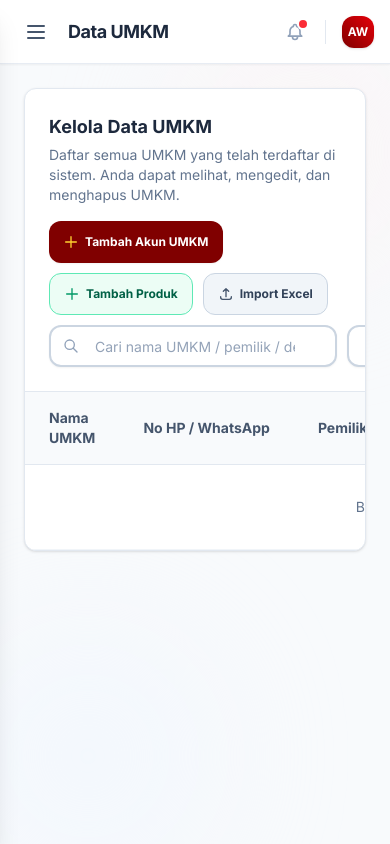
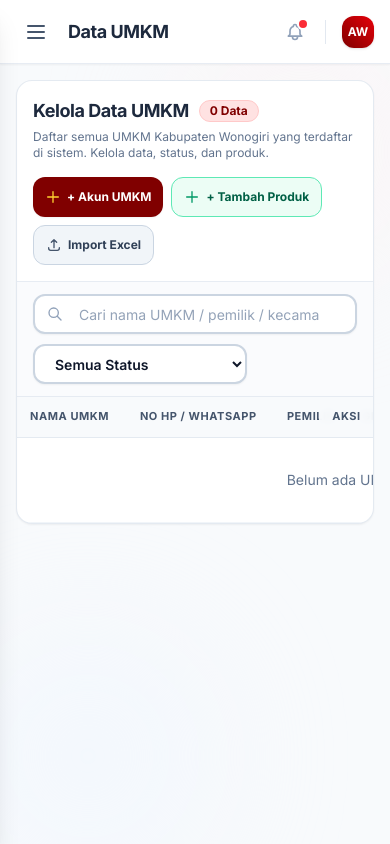
Before and after one commit to da1892/pojok_umkm, a Laravel app: page /admin/toko in a window 390 px wide. Run offline with Laravel 12, Linux system fonts and the light colour scheme; a user stored in the database is signed in; data comes from the database, SQL or seed files in the repository; data that the repository does not hold is empty; style sheets or scripts are compiled from the project's sources; parts of the project's set-up code (start-up, migrations or seed data) failed here and were passed over; some libraries are stand-ins or nearby versions.

Commit message:
fix: optimalkan tata letak tabel admin data UMKM agar responsif dan pas di tablet dan ipad

```diff
--- a/resources/views/admin/stores/index.blade.php
+++ b/resources/views/admin/stores/index.blade.php
@@ -3,84 +3,116 @@
 @section('page_title', 'Data UMKM')
 
 @section('content')
-<div class="bg-white rounded-xl shadow-sm border border-slate-200 overflow-hidden">
-    <div class="p-6 border-b border-slate-200 flex flex-col md:flex-row md:items-center md:justify-between gap-4">
+<div class="bg-white rounded-2xl shadow-xs border border-slate-200/90 overflow-hidden">
+    <!-- Header: Judul & Tombol Aksi Utama -->
+    <div class="p-4 sm:p-5 lg:p-6 border-b border-slate-200/80 flex flex-col md:flex-row md:items-center md:justify-between gap-4">
         <div>
-            <h3 class="font-bold text-slate-800 text-lg">Kelola Data UMKM</h3>
-            <p class="text-slate-500 text-sm mt-1">Daftar semua UMKM yang telah terdaftar di sistem. Anda dapat melihat, mengedit, dan menghapus UMKM.</p>
+            <div class="flex items-center gap-2.5">
+                <h3 class="font-black text-slate-800 text-lg sm:text-xl tracking-tight">Kelola Data UMKM</h3>
+                <span class="px-2.5 py-0.5 rounded-full text-xs font-black bg-red-100 text-[#800000] border border-red-200">
+                    {{ $umkms->total() }} Data
+                </span>
             </div>
-        <div class="flex flex-wrap items-center gap-2.5">
-            <a href="{{ route('admin.users.create') }}" class="inline-flex items-center gap-1.5 px-3.5 py-2 text-xs font-bold text-white bg-[#800000] hover:bg-[#600000] rounded-xl shadow-xs transition-colors cursor-pointer" style="height: 42px;">
+            <p class="text-slate-500 text-xs sm:text-sm mt-1">Daftar semua UMKM Kabupaten Wonogiri yang terdaftar di sistem. Kelola data, status, dan produk.</p>
+        </div>
+        <div class="flex flex-wrap items-center gap-2 shrink-0">
+            <a href="{{ route('admin.users.create') }}" class="inline-flex items-center gap-1.5 px-3 sm:px-3.5 py-2 text-xs font-bold text-white bg-[#800000] hover:bg-[#600000] rounded-xl shadow-xs transition-all cursor-pointer h-10" title="Tambah Akun Pelaku UMKM Baru">
                 <svg class="w-4 h-4 text-amber-300" fill="none" stroke="currentColor" viewBox="0 0 24 24"><path stroke-linecap="round" stroke-linejoin="round" stroke-width="2" d="M12 4v16m8-8H4"/></svg>
-                <span>Tambah Akun UMKM</span>
+                <span>+ Akun UMKM</span>
             </a>
-            <a href="{{ route('admin.products.create') }}" class="inline-flex items-center gap-1.5 px-3.5 py-2 text-xs font-bold text-emerald-800 bg-emerald-50 hover:bg-emerald-100 border border-emerald-300 rounded-xl transition-colors cursor-pointer" style="height: 42px;" title="Tambah produk baru untuk UMKM terdaftar">
+            <a href="{{ route('admin.products.create') }}" class="inline-flex items-center gap-1.5 px-3 sm:px-3.5 py-2 text-xs font-bold text-emerald-800 bg-emerald-50 hover:bg-emerald-100 border border-emerald-300 rounded-xl transition-all cursor-pointer h-10" title="Tambah produk baru untuk UMKM terdaftar">
                 <svg class="w-4 h-4 text-emerald-600" fill="none" stroke="currentColor" viewBox="0 0 24 24"><path stroke-linecap="round" stroke-linejoin="round" stroke-width="2" d="M12 4v16m8-8H4"/></svg>
-                <span>Tambah Produk</span>
+                <span>+ Tambah Produk</span>
             </a>
-            <a href="{{ route('admin.users.index') }}#modal-import" class="inline-flex items-center gap-1.5 px-3.5 py-2 text-xs font-bold text-slate-700 bg-slate-100 hover:bg-slate-200 border border-slate-300 rounded-xl transition-colors cursor-pointer" style="height: 42px;">
+            <a href="{{ route('admin.users.index') }}#modal-import" class="inline-flex items-center gap-1.5 px-3 sm:px-3.5 py-2 text-xs font-bold text-slate-700 bg-slate-100 hover:bg-slate-200 border border-slate-300 rounded-xl transition-all cursor-pointer h-10" title="Import data UMKM dari Excel">
                 <svg class="w-4 h-4 text-slate-600" fill="none" stroke="currentColor" viewBox="0 0 24 24"><path stroke-linecap="round" stroke-linejoin="round" stroke-width="2" d="M4 16v1a3 3 0 003 3h10a3 3 0 003-3v-1m-4-8l-4-4m0 0L8 8m4-4v12"/></svg>
                 <span>Import Excel</span>
             </a>
-            <form id="filter-form" action="{{ route('admin.stores') }}" method="GET" class="flex items-center gap-2.5">
-            <div class="relative flex items-center">
+        </div>
+    </div>
+
+    <!-- Toolbar: Filter Pencarian & Status (Responsif & Rapi di Tablet/Pad) -->
+    <div class="px-4 py-3 sm:px-5 sm:py-3.5 bg-slate-50/70 border-b border-slate-200/80">
+        <form id="filter-form" action="{{ route('admin.stores') }}" method="GET" class="flex flex-col sm:flex-row items-stretch sm:items-center gap-2.5">
+            <div class="relative flex-1 min-w-[200px]">
                 <div class="absolute inset-y-0 left-0 pl-3.5 flex items-center pointer-events-none text-slate-400 z-10">
                     <svg class="w-4 h-4" fill="none" stroke="currentColor" viewBox="0 0 24 24"><path stroke-linecap="round" stroke-linejoin="round" stroke-width="2" d="M21 21l-6-6m2-5a7 7 0 11-14 0 7 7 0 0114 0z"></path></svg>
                 </div>
-                <input type="text" id="search-input" name="search" value="{{ request('search') }}" placeholder="Cari nama UMKM / pemilik / desa..." autocomplete="off" class="search-input-padding w-72 sm:w-80 text-sm font-semibold text-slate-900 placeholder:text-slate-400 placeholder:font-normal bg-white border-2 border-slate-300 rounded-xl focus:ring-4 focus:ring-red-500/15 focus:border-[#800000] outline-none shadow-xs transition-all" style="padding-left: 2.75rem !important; padding-right: 2.5rem !important; height: 42px;">
+                <input type="text" id="search-input" name="search" value="{{ request('search') }}" placeholder="Cari nama UMKM / pemilik / kecamatan / desa..." autocomplete="off" class="w-full text-xs sm:text-sm font-semibold text-slate-900 placeholder:text-slate-400 placeholder:font-normal bg-white border border-slate-300 rounded-xl focus:ring-3 focus:ring-red-500/15 focus:border-[#800000] outline-none shadow-2xs transition-all h-10 pl-10 pr-9">
                 <button type="button" id="clear-search-btn" class="absolute inset-y-0 right-0 pr-3 flex items-center text-slate-400 hover:text-slate-700 transition-colors z-10 {{ request('search') ? '' : 'hidden' }}" onclick="clearSearch()" title="Hapus pencarian">
                     <span class="w-5 h-5 flex items-center justify-center rounded-full bg-slate-100 hover:bg-slate-200 text-slate-500">
                         <svg class="w-3.5 h-3.5" fill="none" stroke="currentColor" viewBox="0 0 24 24"><path stroke-linecap="round" stroke-linejoin="round" stroke-width="2" d="M6 18L18 6M6 6l12 12"></path></svg>
                     </span>
                 </button>
             </div>
-            <select name="status" onchange="document.getElementById('filter-form').submit()" class="px-3 text-sm font-semibold bg-white border-2 border-slate-300 rounded-xl text-slate-800 focus:ring-4 focus:ring-red-500/15 focus:border-[#800000] outline-none shadow-xs transition-all cursor-pointer" style="height: 42px;">
+            <div class="flex items-center gap-2 shrink-0">
+                <select name="status" onchange="document.getElementById('filter-form').submit()" class="h-10 px-3 text-xs sm:text-sm font-semibold bg-white border border-slate-300 rounded-xl text-slate-800 focus:ring-3 focus:ring-red-500/15 focus:border-[#800000] outline-none shadow-2xs transition-all cursor-pointer">
                     <option value="">Semua Status</option>
                     <option value="verified" {{ request('status') == 'verified' ? 'selected' : '' }}>Disetujui</option>
                     <option value="pending" {{ request('status') == 'pending' ? 'selected' : '' }}>Menunggu Persetujuan</option>
                     <option value="rejected" {{ request('status') == 'rejected' ? 'selected' : '' }}>Ditolak</option>
                 </select>
+                @if(request('search') || request('status'))
+                <a href="{{ route('admin.stores') }}" class="h-10 px-3 inline-flex items-center justify-center text-xs font-bold text-red-700 bg-red-50 hover:bg-red-100 border border-red-200 rounded-xl transition-colors shrink-0" title="Reset filter">
+                    Reset
+                </a>
+                @endif
+            </div>
         </form>
     </div>
-    </div>
-    <div class="overflow-x-auto">
-        <table class="w-full text-left text-sm">
-            <thead class="bg-slate-50 border-b border-slate-200 text-slate-600 font-semibold">
+
+    <!-- Tabel Data UMKM (Pas di Tablet/iPad dengan Sticky Action Column) -->
+    <div class="overflow-x-auto table-scrollbar -mx-px">
+        <table class="w-full min-w-[760px] text-left text-sm border-collapse">
+            <thead class="bg-slate-50/90 border-b border-slate-200/90 text-slate-600 font-bold text-[11px] uppercase tracking-wider">
                 <tr>
-                    <th class="px-6 py-4">Nama UMKM</th>
-                    <th class="px-6 py-4 whitespace-nowrap">No HP / WhatsApp</th>
-                    <th class="px-6 py-4 whitespace-nowrap">Pemilik</th>
-                    <th class="px-6 py-4 whitespace-nowrap">Gender</th>
-                    <th class="px-6 py-4 whitespace-nowrap">Wilayah (Kecamatan & Desa)</th>
-                    <th class="px-6 py-4 whitespace-nowrap">Status</th>
-                    <th class="px-6 py-4 text-center whitespace-nowrap">Aksi</th>
+                    <th class="px-3.5 py-3 sm:px-4 sm:py-3.5">Nama UMKM</th>
+                    <th class="px-3 py-3 sm:px-3.5 sm:py-3.5 whitespace-nowrap">No HP / WhatsApp</th>
+                    <th class="px-3 py-3 sm:px-3.5 sm:py-3.5 whitespace-nowrap">Pemilik</th>
+                    <th class="px-2.5 py-3 sm:px-3 sm:py-3.5 text-center whitespace-nowrap">Gender</th>
+                    <th class="px-3 py-3 sm:px-3.5 sm:py-3.5 whitespace-nowrap">Wilayah (Kecamatan & Desa)</th>
+                    <th class="px-3 py-3 sm:px-3.5 sm:py-3.5 whitespace-nowrap">Status</th>
+                    <th class="px-3 py-3 sm:px-4 sm:py-3.5 text-center whitespace-nowrap sticky right-0 bg-slate-50/95 backdrop-blur-xs z-10 border-l border-slate-200/80 shadow-[-4px_0_6px_-2px_rgba(0,0,0,0.04)]">Aksi</th>
                 </tr>
             </thead>
             <tbody class="divide-y divide-slate-100">
                 @forelse($umkms as $umkm)
-                <tr class="umkm-row hover:bg-slate-50 transition-colors">
-                    <td class="px-6 py-4 font-bold text-[#800000] text-base">
+                <tr class="umkm-row hover:bg-slate-50/80 transition-colors group">
+                    <td class="px-3.5 py-3 sm:px-4 sm:py-3.5 font-bold text-[#800000] text-sm sm:text-base">
+                        <a href="{{ route('admin.umkm.show', $umkm->id) }}" class="hover:underline line-clamp-2 block" title="{{ $umkm->business_name }}">
                             {{ $umkm->business_name }}
+                        </a>
                     </td>
-                    <td class="px-6 py-4 whitespace-nowrap">
-                        <div class="flex items-center text-sm text-slate-600 font-medium">
-                            <svg class="w-4 h-4 mr-1.5 text-slate-400" fill="none" stroke="currentColor" viewBox="0 0 24 24"><path stroke-linecap="round" stroke-linejoin="round" stroke-width="2" d="M3 5a2 2 0 012-2h3.28a1 1 0 01.948.684l1.498 4.493a1 1 0 01-.502 1.21l-2.257 1.13a11.042 11.042 0 005.516 5.516l1.13-2.257a1 1 0 011.21-.502l4.493 1.498a1 1 0 01.684.949V19a2 2 0 01-2 2h-1C9.716 21 3 14.284 3 6V5z"></path></svg>
-                            {{ $umkm->phone }}
-                        </div>
+                    <td class="px-3 py-3 sm:px-3.5 sm:py-3.5 whitespace-nowrap">
+                        <a href="https://wa.me/{{ preg_replace('/^0/', '62', preg_replace('/[^0-9]/', '', $umkm->phone)) }}" target="_blank" class="inline-flex items-center text-xs sm:text-sm text-slate-600 hover:text-emerald-700 font-medium transition-colors" title="Hubungi via WhatsApp">
+                            <svg class="w-3.5 h-3.5 mr-1 text-emerald-600" fill="none" stroke="currentColor" viewBox="0 0 24 24"><path stroke-linecap="round" stroke-linejoin="round" stroke-width="2" d="M3 5a2 2 0 012-2h3.28a1 1 0 01.948.684l1.498 4.493a1 1 0 01-.502 1.21l-2.257 1.13a11.042 11.042 0 005.516 5.516l1.13-2.257a1 1 0 011.21-.502l4.493 1.498a1 1 0 01.684.949V19a2 2 0 01-2 2h-1C9.716 21 3 14.284 3 6V5z"></path></svg>
+                            <span>{{ $umkm->phone }}</span>
+                        </a>
                     </td>
-                    <td class="px-6 py-4 font-medium text-slate-800 whitespace-nowrap">
+                    <td class="px-3 py-3 sm:px-3.5 sm:py-3.5 font-medium text-slate-800 text-xs sm:text-sm whitespace-nowrap">
                         {{ $umkm->owner_name }}
                     </td>
-                    <td class="px-6 py-4 font-medium text-slate-800 whitespace-nowrap">
-                        {{ $umkm->gender ?: '-' }}
-                    </td>
-                    <td class="px-6 py-4 whitespace-nowrap">
-                        <div class="font-medium text-slate-800">{{ $umkm->district ?? '-' }}</div>
-                        @if($umkm->village)
-                            <div class="text-xs text-slate-500">Ds. {{ $umkm->village }}</div>
+                    <td class="px-2.5 py-3 sm:px-3 sm:py-3.5 text-center whitespace-nowrap">
+                        @php
+                            $g = strtoupper(trim((string)$umkm->gender));
+                            $isMale = in_array($g, ['L', 'LAKI-LAKI', 'PRIA']);
+                            $isFemale = in_array($g, ['P', 'PEREMPUAN', 'WANITA']);
+                        @endphp
+                        @if($isMale)
+                            <span class="inline-flex items-center justify-center w-6 h-6 rounded-md bg-blue-50 text-blue-700 text-xs font-bold border border-blue-200" title="Laki-laki">L</span>
+                        @elseif($isFemale)
+                            <span class="inline-flex items-center justify-center w-6 h-6 rounded-md bg-pink-50 text-pink-700 text-xs font-bold border border-pink-200" title="Perempuan">P</span>
+                        @else
+                            <span class="text-xs text-slate-400">-</span>
                         @endif
                     </td>
-                    <td class="px-6 py-4">
+                    <td class="px-3 py-3 sm:px-3.5 sm:py-3.5 whitespace-nowrap">
+                        <div class="font-bold text-slate-800 text-xs sm:text-sm">{{ $umkm->district ?? '-' }}</div>
+                        @if($umkm->village)
+                            <div class="text-[11px] text-slate-500 font-medium">Ds. {{ $umkm->village }}</div>
+                        @endif
+                    </td>
+                    <td class="px-3 py-3 sm:px-3.5 sm:py-3.5 whitespace-nowrap">
                         @if($umkm->status == 'verified')
                             <span class="inline-flex items-center gap-1.5 px-2.5 py-1 rounded-md text-xs font-semibold bg-emerald-50 text-emerald-700 border border-emerald-200">
                                 <span class="w-1.5 h-1.5 rounded-full bg-emerald-500"></span>
@@ -89,7 +121,7 @@
                         @elseif($umkm->status == 'pending')
                             <span class="inline-flex items-center gap-1.5 px-2.5 py-1 rounded-md text-xs font-semibold bg-amber-50 text-amber-700 border border-amber-200">
                                 <span class="w-1.5 h-1.5 rounded-full bg-amber-500 animate-pulse"></span>
-                                Menunggu Persetujuan
+                                Menunggu
                             </span>
                         @else
                             <span class="inline-flex items-center gap-1.5 px-2.5 py-1 rounded-md text-xs font-semibold bg-red-50 text-red-700 border border-red-200">
@@ -97,14 +129,14 @@
                                 Ditolak
                             </span>
                             @if(!empty($umkm->rejection_note))
-                                <div class="text-[10px] text-red-600 font-medium mt-1 max-w-[140px] truncate" title="Alasan: {{ $umkm->rejection_note }}">
+                                <div class="text-[10px] text-red-600 font-medium mt-0.5 max-w-[120px] truncate" title="Alasan: {{ $umkm->rejection_note }}">
                                     Catatan: {{ $umkm->rejection_note }}
                                 </div>
                             @endif
                         @endif
                     </td>
-                    <td class="px-6 py-4 text-center whitespace-nowrap">
-                        <div class="flex items-center justify-center gap-2">
+                    <td class="px-3 py-3 sm:px-4 sm:py-3.5 text-center whitespace-nowrap sticky right-0 bg-white group-hover:bg-slate-50/95 transition-colors z-10 border-l border-slate-100 shadow-[-4px_0_6px_-2px_rgba(0,0,0,0.04)]">
+                        <div class="flex items-center justify-center gap-1.5">
                             <!-- Tambah Produk untuk UMKM Ini -->
                             <a href="{{ route('admin.products.create', ['umkm_id' => $umkm->id]) }}"
                                data-tooltip="Tambah Produk untuk UMKM Ini"
@@ -134,7 +166,7 @@
                                     onclick="confirmDeleteUmkm('{{ $umkm->id }}', '{{ addslashes($umkm->business_name) }}')"
                                     data-tooltip="Hapus UMKM"
                                     title="Hapus UMKM"
-                                    class="w-8 h-8 rounded-lg bg-red-50 text-red-600 hover:bg-red-600 hover:text-white border border-red-200/80 flex items-center justify-center transition-all duration-200 shadow-2xs">
+                                    class="w-8 h-8 rounded-lg bg-red-50 text-red-600 hover:bg-red-600 hover:text-white border border-red-200/80 flex items-center justify-center transition-all duration-200 shadow-2xs cursor-pointer">
                                 <svg class="w-4 h-4 pointer-events-none" fill="none" stroke="currentColor" viewBox="0 0 24 24"><path stroke-linecap="round" stroke-linejoin="round" stroke-width="2" d="M19 7l-.867 12.142A2 2 0 0116.138 21H7.862a2 2 0 01-1.995-1.858L5 7m5 4v6m4-6v6m1-10V4a1 1 0 00-1-1h-4a1 1 0 00-1 1v3M4 7h16"/></svg>
                             </button>
                             <form id="delete-umkm-form-{{ $umkm->id }}" action="{{ route('admin.umkm.destroy', $umkm->id) }}" method="POST" class="hidden">
@@ -160,7 +192,7 @@
         </table>
     </div>
     @if($umkms->hasPages())
-    <div class="p-4 border-t border-slate-200">
+    <div class="p-4 border-t border-slate-200 bg-white">
         {{ $umkms->links() }}
     </div>
     @endif
--- a/resources/views/layouts/admin.blade.php
+++ b/resources/views/layouts/admin.blade.php
@@ -204,7 +204,7 @@
             </header>
 
             <!-- Page Content -->
-            <div class="flex-1 overflow-y-auto p-6 lg:p-8 relative">
+            <div class="flex-1 overflow-y-auto p-4 sm:p-5 lg:p-8 relative">
                 <!-- Background decoration -->
                 <div class="absolute top-0 right-0 -mt-10 -mr-10 w-64 h-64 bg-red-50 rounded-full blur-3xl opacity-50 pointer-events-none"></div>
                 <div class="absolute bottom-0 left-0 -mb-10 -ml-10 w-64 h-64 bg-blue-50 rounded-full blur-3xl opacity-50 pointer-events-none"></div>
@@ -229,6 +229,23 @@
         }
         .custom-scrollbar:hover::-webkit-scrollbar-thumb {
             background: rgba(255, 255, 255, 0.2);
+        }
+
+        /* Modern Horizontal Table Scrollbar for Tablet & Mobile */
+        .table-scrollbar::-webkit-scrollbar {
+            height: 6px;
+            width: 6px;
+        }
+        .table-scrollbar::-webkit-scrollbar-track {
+            background: #f1f5f9;
+            border-radius: 9999px;
+        }
+        .table-scrollbar::-webkit-scrollbar-thumb {
+            background: #cbd5e1;
+            border-radius: 9999px;
+        }
+        .table-scrollbar::-webkit-scrollbar-thumb:hover {
+            background: #94a3b8;
         }
 
         /* Desktop Sidebar Collapse Styling */
```
Also changed, not shown: resources/views/admin/consultations/index.blade.php (+17 -17 lines), resources/views/admin/news/index.blade.php (+9 -9 lines), resources/views/admin/products/index.blade.php (+4 -4 lines), resources/views/admin/users/index.blade.php (+6 -6 lines), resources/views/admin/visitors/index.blade.php (+8 -8 lines), 3 other files. Lines whose indentation alone changed are shown as unchanged.
